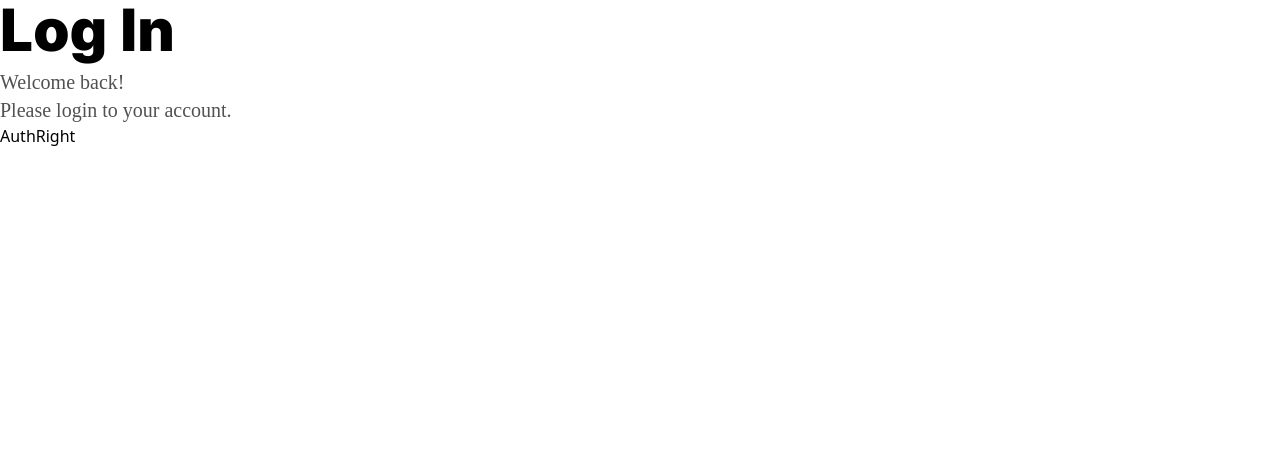
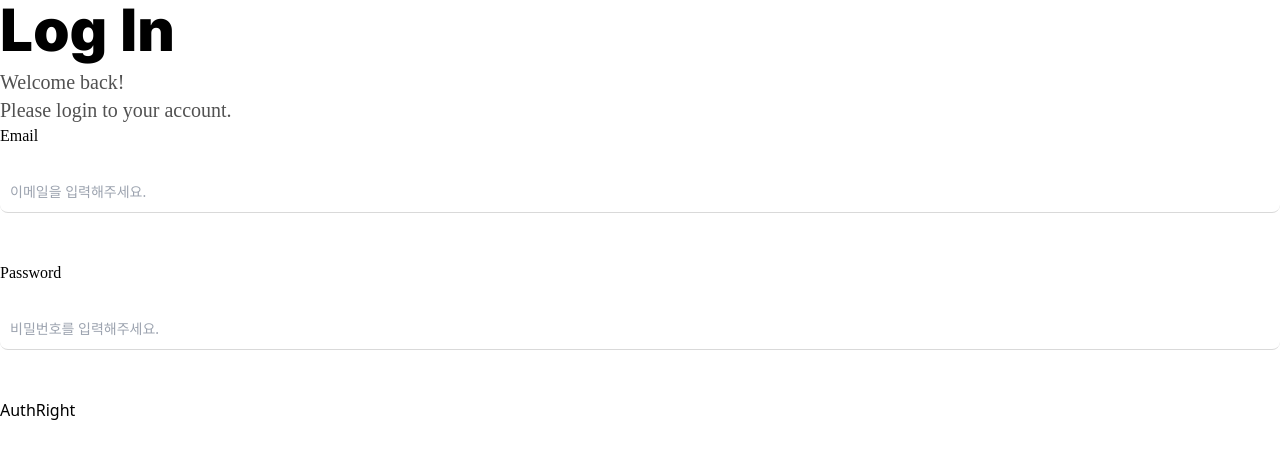
Before and after one commit to U2DJ2/moim-today, a React (Vite) app in the folder frontend/moim_front/: page /login in a window 1280 px wide. Shown: the top 458 px of the page. Built offline with nearby package versions, Linux system fonts and the light colour scheme.

Commit message:
[FE] Feat : email 및 password input field 추가

```diff
--- /dev/null
+++ b/frontend/moim_front/src/components/AuthLeft/index.jsx
@@ -0,0 +1,16 @@
+import React from "react";
+import AuthTitle from "../Authentification/AuthTitle";
+function AuthLeft(props) {
+  const { title, firstContent, secondContent } = props;
+  return (
+    <>
+      <AuthTitle
+        title={title}
+        firstContent={firstContent}
+        secondContent={secondContent}
+      />
+    </>
+  );
+}
+
+export default AuthLeft;
--- a/frontend/moim_front/src/pages/LoginPage/index.jsx
+++ b/frontend/moim_front/src/pages/LoginPage/index.jsx
@@ -1,14 +1,43 @@
+import { useState } from "react";
 import AuthRight from "../../components/AuthRight";
-import AuthTitle from "../../components/AuthTitle";
-
+import AuthLeft from "../../components/AuthLeft";
 function LoginPage() {
+  const [password, setPassword] = useState("");
+  const passwordHandler = (e) => setPassword(e.target.value);
   return (
     <div>
-      <AuthTitle
+      <AuthLeft
         title={"Log In"}
         firstContent={"Welcome back! "}
         secondContent={"Please login to your account."}
       />
+      <div>
+        <p className=" font-Pretendard_Normal">Email</p>
+        <input
+          type="email"
+          name="email"
+          placeholder="이메일을 입력해주세요."
+          className={`border-b border-[#D9D9D9] text-black text-sm rounded-lg focus:outline-none block w-full p-2.5 mt-6 mb-12 ${
+            password && "font-mono"
+          }`}
+          value={password}
+          onChange={passwordHandler}
+        />
+      </div>
+      <div>
+        <p className=" font-Pretendard_Normal">Password</p>
+        <input
+          type="password"
+          name="password"
+          placeholder="비밀번호를 입력해주세요."
+          className={`border-b border-[#D9D9D9] text-black text-sm rounded-lg focus:outline-none block w-full p-2.5 mt-6 mb-12 ${
+            password && "font-mono"
+          }`}
+          value={password}
+          onChange={passwordHandler}
+        />
+      </div>
+
       <AuthRight />
     </div>
   );
--- a/frontend/moim_front/src/router/index.jsx
+++ b/frontend/moim_front/src/router/index.jsx
@@ -1,5 +1,5 @@
 import { Routes, Route } from "react-router-dom";
-import HomePage from "../pages/Home";
+import HomePage from "../pages/HomePage";
 import LoginPage from "../pages/LoginPage";
 function Router() {
   return (
```
Also changed, not shown: frontend/moim_front/src/components/Authentification/AuthTitle/index.jsx (renamed from frontend/moim_front/src/components/AuthTitle/index.jsx), frontend/moim_front/src/pages/HomePage/index.jsx (renamed from frontend/moim_front/src/pages/Home/index.jsx).
